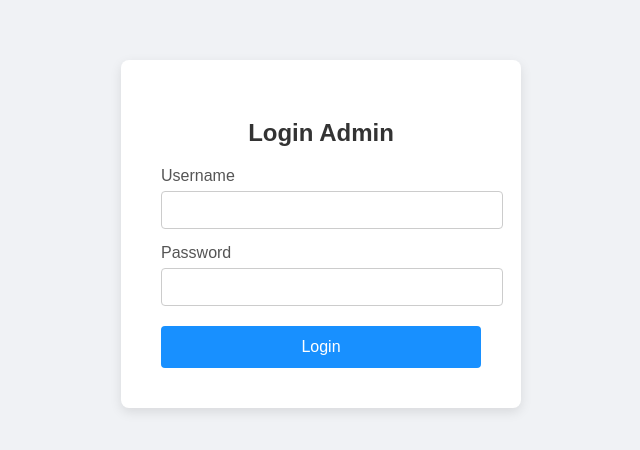
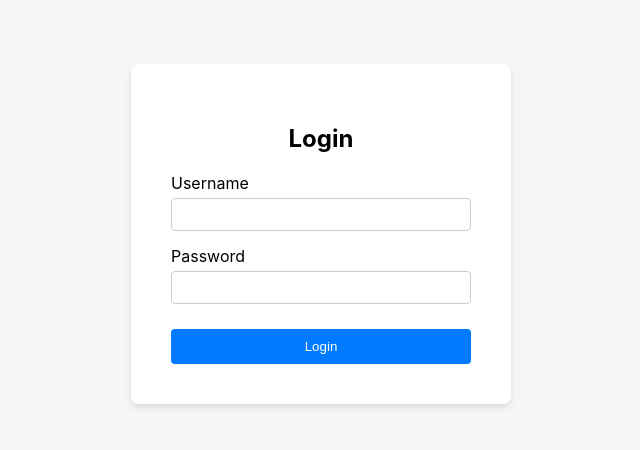
Before and after one commit to shin-meiri/main, a React (Create React App) app: page /login in a window 1280 px wide. Shown: the part 166-616 px from the top of the page, without its empty margins (319-959 px from the left). Built offline with nearby package versions, Linux system fonts and the light colour scheme.

Commit message:
Update Login.jsx

```diff
--- a/src/pages/Login.jsx
+++ b/src/pages/Login.jsx
@@ -11,95 +11,88 @@ const Login = () => {
   const handleLogin = (e) => {
     e.preventDefault();
     if (username === 'amy' && password === 'amymeiri') {
-      // Simpan status login (bisa pakai localStorage atau context)
       localStorage.setItem('isLoggedIn', 'true');
       navigate('/admin');
     } else {
-      setError('Username atau password salah!');
+      setError('Username atau password salah');
     }
   };
 
   return (
-    <div
-      style={{
+    <div style={styles.container}>
+      <form onSubmit={handleLogin} style={styles.form}>
+        <h2>Login</h2>
+        {error && <p style={styles.error}>{error}</p>}
+        <div style={styles.inputGroup}>
+          <label>Username</label>
+          <input
+            type="text"
+            value={username}
+            onChange={(e) => setUsername(e.target.value)}
+            required
+            style={styles.input}
+          />
+        </div>
+        <div style={styles.inputGroup}>
+          <label>Password</label>
+          <input
+            type="password"
+            value={password}
+            onChange={(e) => setPassword(e.target.value)}
+            required
+            style={styles.input}
+          />
+        </div>
+        <button type="submit" style={styles.button}>
+          Login
+        </button>
+      </form>
+    </div>
+  );
+};
+
+const styles = {
+  container: {
     display: 'flex',
     justifyContent: 'center',
     alignItems: 'center',
     height: '100vh',
-        backgroundColor: '#f0f2f5',
-        fontFamily: 'Arial, sans-serif',
-      }}
-    >
-      <div
-        style={{
+    backgroundColor: '#f4f6f8',
+  },
+  form: {
     backgroundColor: '#fff',
     padding: '40px',
     borderRadius: '8px',
-          boxShadow: '0 4px 12px rgba(0,0,0,0.1)',
-          width: '320px',
+    boxShadow: '0 4px 6px rgba(0,0,0,0.1)',
+    width: '300px',
     textAlign: 'center',
-        }}
-      >
-        <h2 style={{ marginBottom: '20px', color: '#333' }}>Login Admin</h2>
-        {error && <p style={{ color: 'red', fontSize: '14px' }}>{error}</p>}
-        <form onSubmit={handleLogin}>
-          <div style={{ marginBottom: '15px', textAlign: 'left' }}>
-            <label htmlFor="username" style={{ display: 'block', marginBottom: '6px', color: '#555' }}>
-              Username
-            </label>
-            <input
-              type="text"
-              id="username"
-              value={username}
-              onChange={(e) => setUsername(e.target.value)}
-              required
-              style={{
+  },
+  inputGroup: {
+    marginBottom: '15px',
+    textAlign: 'left',
+  },
+  input: {
+    width: '100%',
+    padding: '8px',
+    marginTop: '5px',
+    border: '1px solid #ccc',
+    borderRadius: '4px',
+    boxSizing: 'border-box',
+  },
+  button: {
     width: '100%',
     padding: '10px',
-                border: '1px solid #ccc',
-                borderRadius: '4px',
-                fontSize: '14px',
-              }}
-            />
-          </div>
-          <div style={{ marginBottom: '20px', textAlign: 'left' }}>
-            <label htmlFor="password" style={{ display: 'block', marginBottom: '6px', color: '#555' }}>
-              Password
-            </label>
-            <input
-              type="password"
-              id="password"
-              value={password}
-              onChange={(e) => setPassword(e.target.value)}
-              required
-              style={{
-                width: '100%',
-                padding: '10px',
-                border: '1px solid #ccc',
-                borderRadius: '4px',
-                fontSize: '14px',
-              }}
-            />
-          </div>
-          <button
-            type="submit"
-            style={{
-              width: '100%',
-              padding: '12px',
-              backgroundColor: '#1890ff',
+    backgroundColor: '#007bff',
     color: '#fff',
     border: 'none',
     borderRadius: '4px',
-              fontSize: '16px',
     cursor: 'pointer',
-            }}
-          >
-            Login
-          </button>
-        </form>
-      </div>
-    </div>
-  );
+    marginTop: '10px',
+  },
+  error: {
+    color: 'red',
+    fontSize: '14px',
+  },
 };
 
 export default Login;
```
Lines whose indentation alone changed are shown as unchanged.
